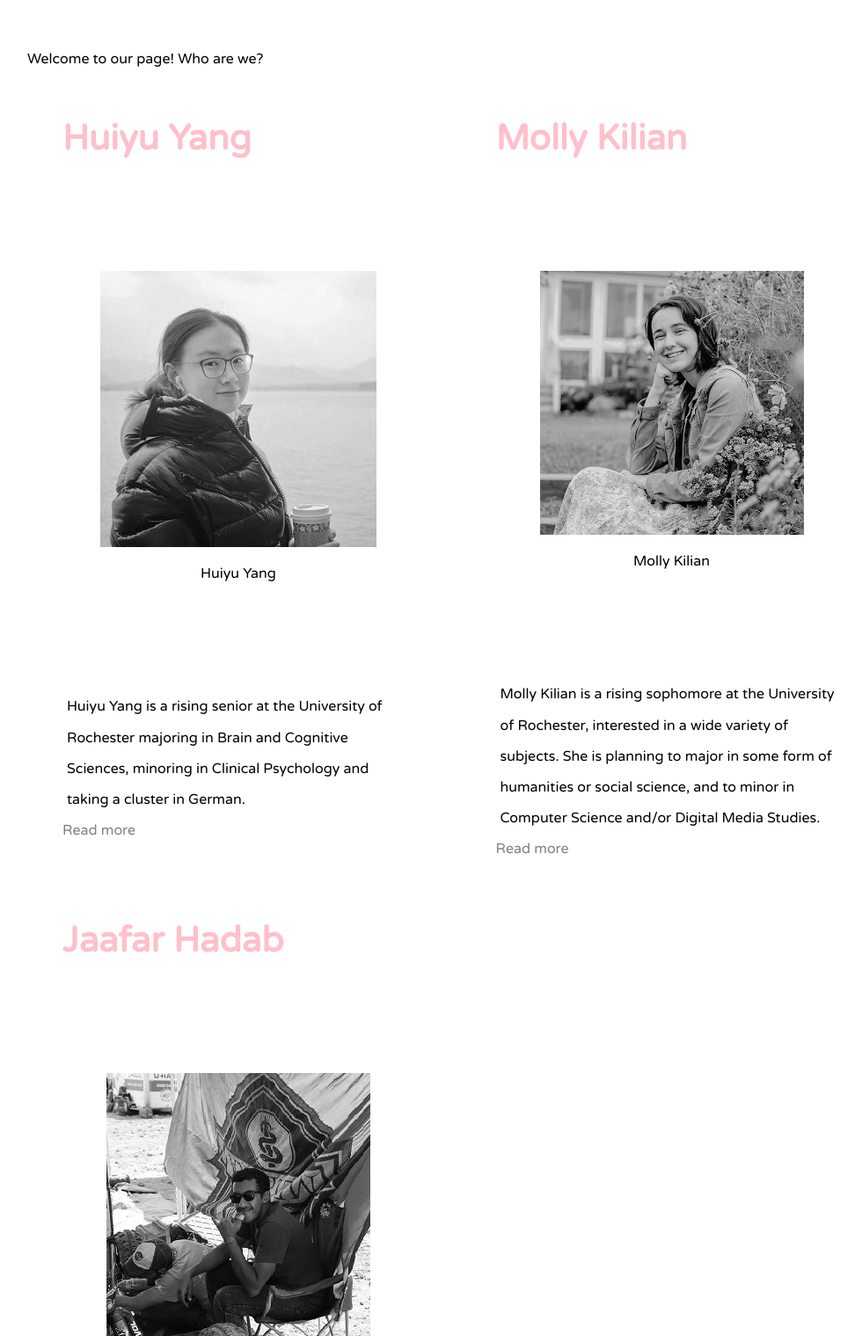
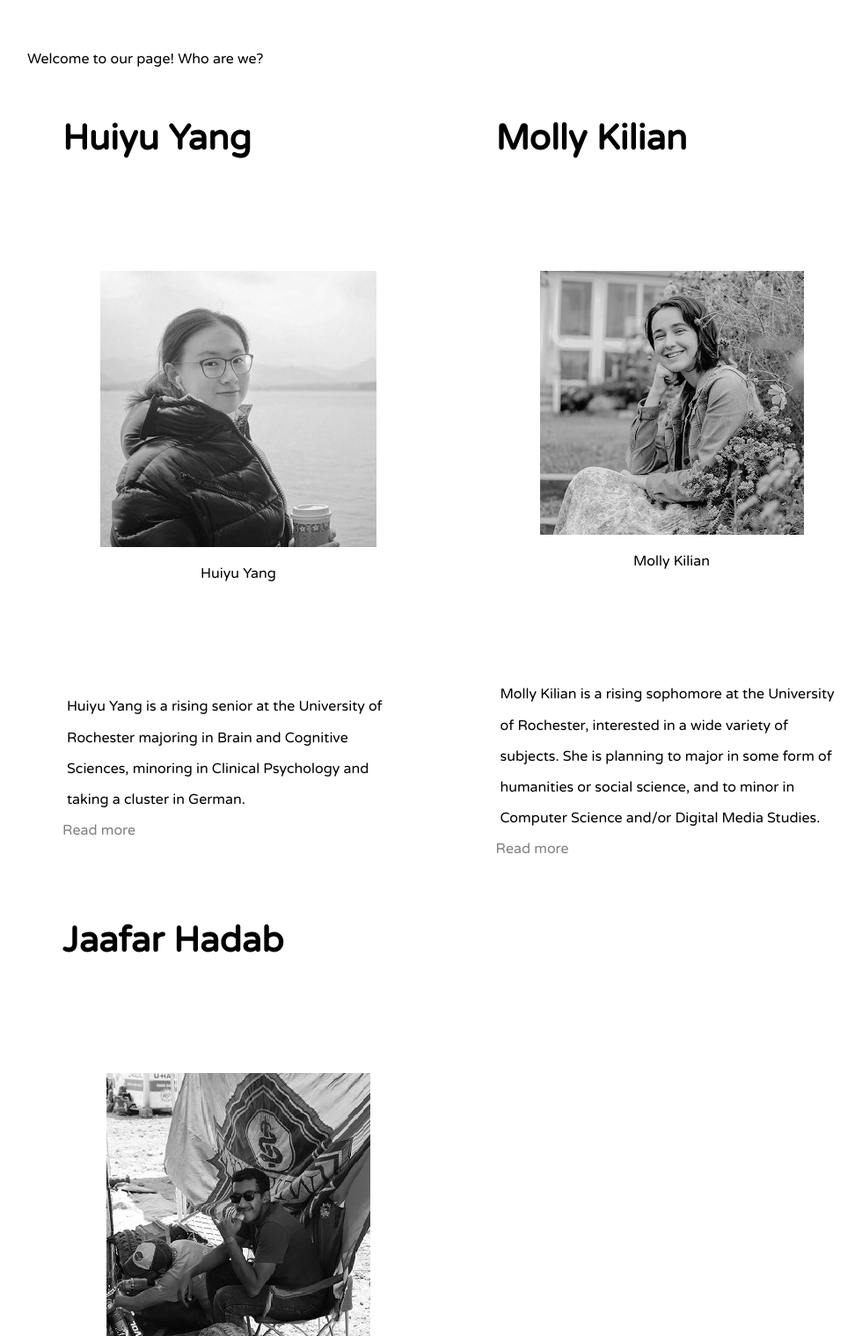
Before and after one commit to msquidward17/project1, a PHP site: page / in a window 1280 px wide. Shown: the part 54-1573 px from the top of the page at 88% size, without its empty margins (114-1094 px from the left). Run offline with PHP 8.4, Linux system fonts and the light colour scheme.

Commit message:
edited headings colors for homepage

```diff
--- a/css/mkstyles.css
+++ b/css/mkstyles.css
@@ -132,7 +132,7 @@ span{
 }
 
 .homepage h2{
-	color: pink;
+	color: #000000;
 }
 
 .homepage ul{
```
